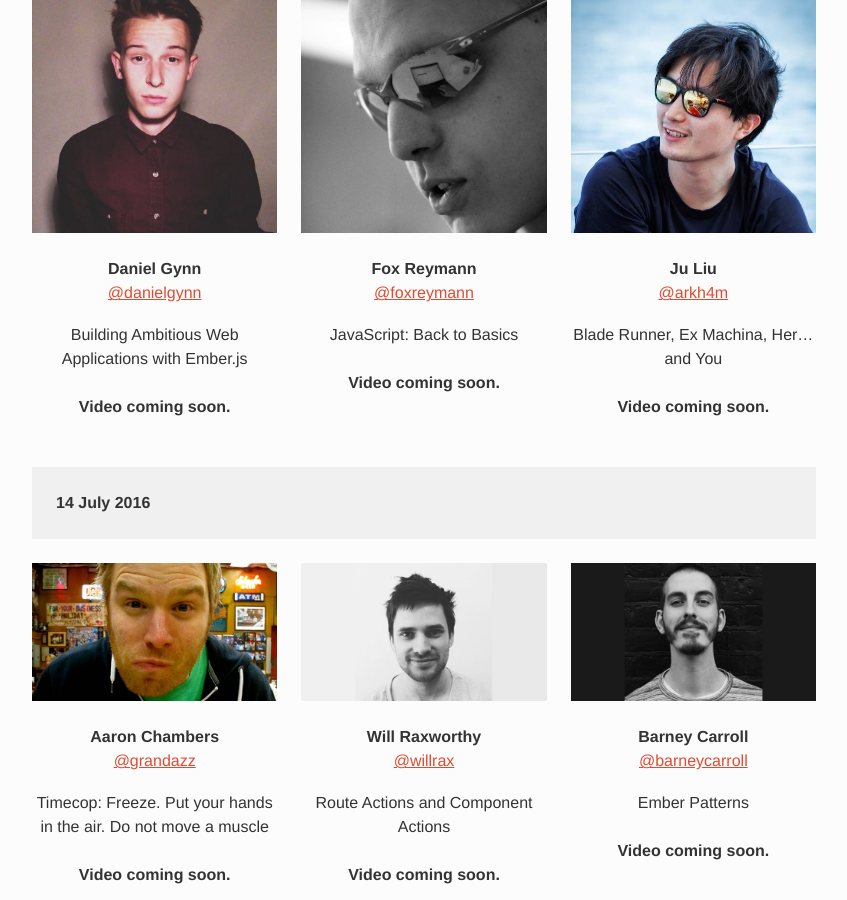
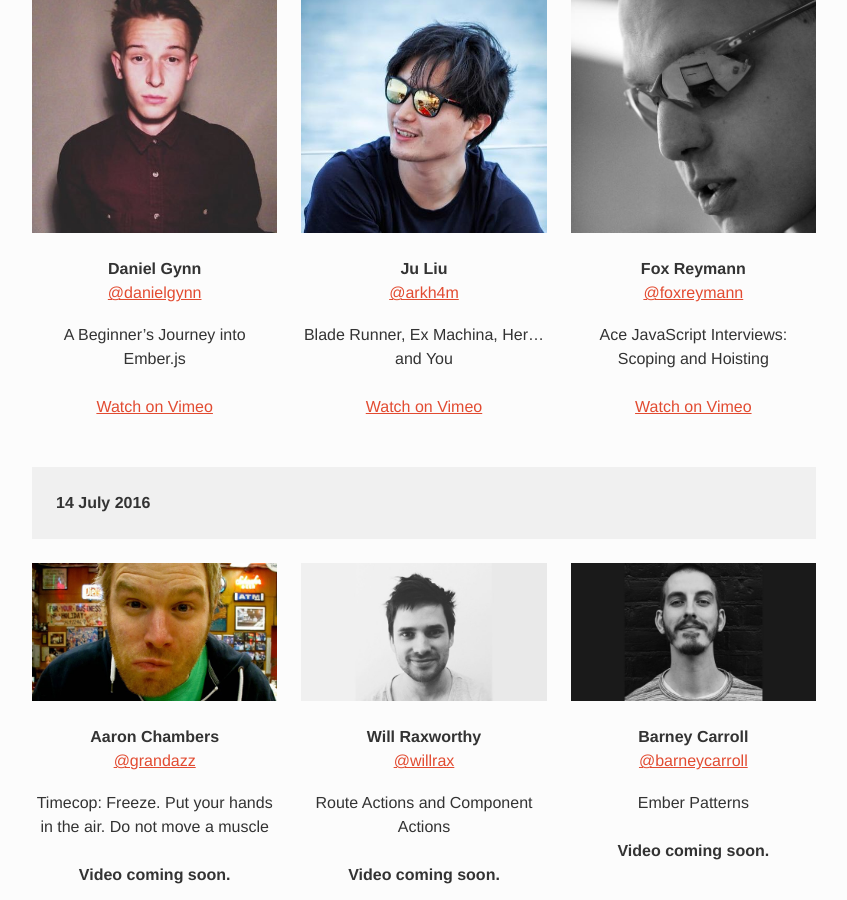
Before and after one commit to emberlondon/emberlondon.github.io, a Jekyll site: the page built from index.html, in a window 1280 px wide and 900 px high, scrolled down 1826 px. Shown: the whole window, without its empty margins (216-1063 px from the left). Built offline with Jekyll 4.4.1, drawn with Linux system fonts in a browser that asks for light colours; nearby versions of some CDN libraries.

Commit message:
Add August 2016 vids

```diff
--- a/_data/previous-events.yml
+++ b/_data/previous-events.yml
@@ -3,18 +3,18 @@
   - speaker_name: Daniel Gynn
     speaker_twitter: danielgynn
     image: /images/speakers/danielgynn.jpg
-    info: Building Ambitious Web Applications with Ember.js
-    video_url:
-  - speaker_name: Fox Reymann
-    speaker_twitter: foxreymann
-    image: /images/speakers/foxreymann.jpg
-    info: "JavaScript: Back to Basics"
-    video_url:
+    info: A Beginner’s Journey into Ember.js
+    video_url: https://vimeo.com/178828815
   - speaker_name: Ju Liu
     speaker_twitter: arkh4m
     image: /images/speakers/arkh4m-2.jpg
     info: 'Blade Runner, Ex Machina, Her… and You'
-    video_url:
+    video_url: https://vimeo.com/178828816
+  - speaker_name: Fox Reymann
+    speaker_twitter: foxreymann
+    image: /images/speakers/foxreymann.jpg
+    info: "Ace JavaScript Interviews: Scoping and Hoisting "
+    video_url: https://vimeo.com/178828817
 - date: 14 July 2016
   talks:
   - speaker_name: Aaron Chambers
```
